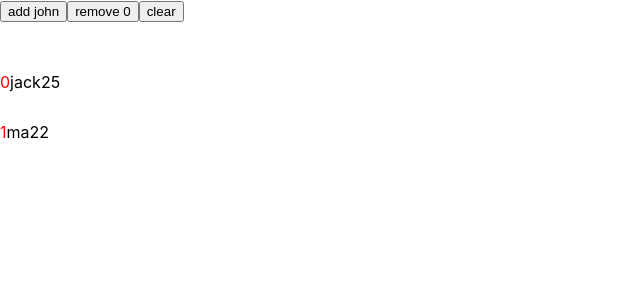
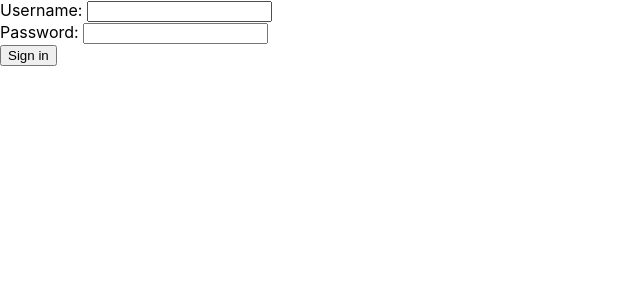
Before and after one commit to Shellyzheng27/jira, a React (Create React App) app: page / in a window 1280 px wide. Shown: the top 300 px of the page, without its empty margins (0-640 px from the left). Built offline with nearby package versions, Linux system fonts and the light colour scheme.

Commit message:
build: initial login page

```diff
--- a/package.json
+++ b/package.json
@@ -24,7 +24,7 @@
     "test": "react-scripts test",
     "eject": "react-scripts eject",
     "prepare": "husky install",
-    "json-server": "json-server __json_server_mock__/db.json --watch --port 3001"
+    "json-server": "json-server __json_server_mock__/db.json --watch --port 3001 --middlewares ./__json_server_mock__/middleware.js"
   },
   "eslintConfig": {
     "extends": [
--- a/src/App.tsx
+++ b/src/App.tsx
@@ -2,10 +2,12 @@
 import "./App.css";
 import { ProjectListScreen } from "screens/project-list";
 import { TsReactTest } from "screens/project-list/TsReactTest";
+import { LoginScreen } from "screens/login";
 
 function App() {
   return (
-    <TsReactTest/>
+    // <TsReactTest/>
+    <LoginScreen />
     // <ProjectListScreen />
   );
 }
--- /dev/null
+++ b/src/screens/login/index.tsx
@@ -0,0 +1,40 @@
+import React, { FormEvent } from "react";
+
+const apiUrl = process.env.REACT_APP_API_URL
+
+export const LoginScreen = () => {
+
+    const login = (param:{username:string, password:string}) =>{
+        fetch(`${apiUrl}/login`, {
+            method: "POST",
+            headers: {
+                'Content-Type': 'application/json'
+            },
+            body: JSON.stringify(param)
+        }). then(
+            async (response: Response) => {
+                if(response.ok) {
+                }
+            }
+        );
+    }
+
+    //HTMLFormElement extends Element
+    const handleSubmit = (event: FormEvent<HTMLFormElement>) => {
+        event.preventDefault()
+        const username = (event.currentTarget.elements[0] as HTMLInputElement).value
+        const password = (event.currentTarget.elements[1] as HTMLInputElement).value
+        login({username, password})
+    }
+    return <form onSubmit={handleSubmit}>
+        <div>
+            <label htmlFor="username">Username: </label>
+            <input type="text" id={'username'}/>
+        </div>
+        <div>
+            <label htmlFor="password">Password: </label>
+            <input type="password" id={"password"}></input>
+        </div>
+        <button type={"submit"}>Sign in</button>
+    </form>
+}
--- a/src/utils/index.ts
+++ b/src/utils/index.ts
@@ -52,6 +52,7 @@
     return debouncedValue
 };
 
+// useArray for TsReactTest
 export const useArray = <T>(initialArray: T[]) => {
     const [value, setValue] = useState(initialArray)
     return {
```
Also changed, not shown: __json_server_mock__/middleware.js (added, +14 -0 lines).
